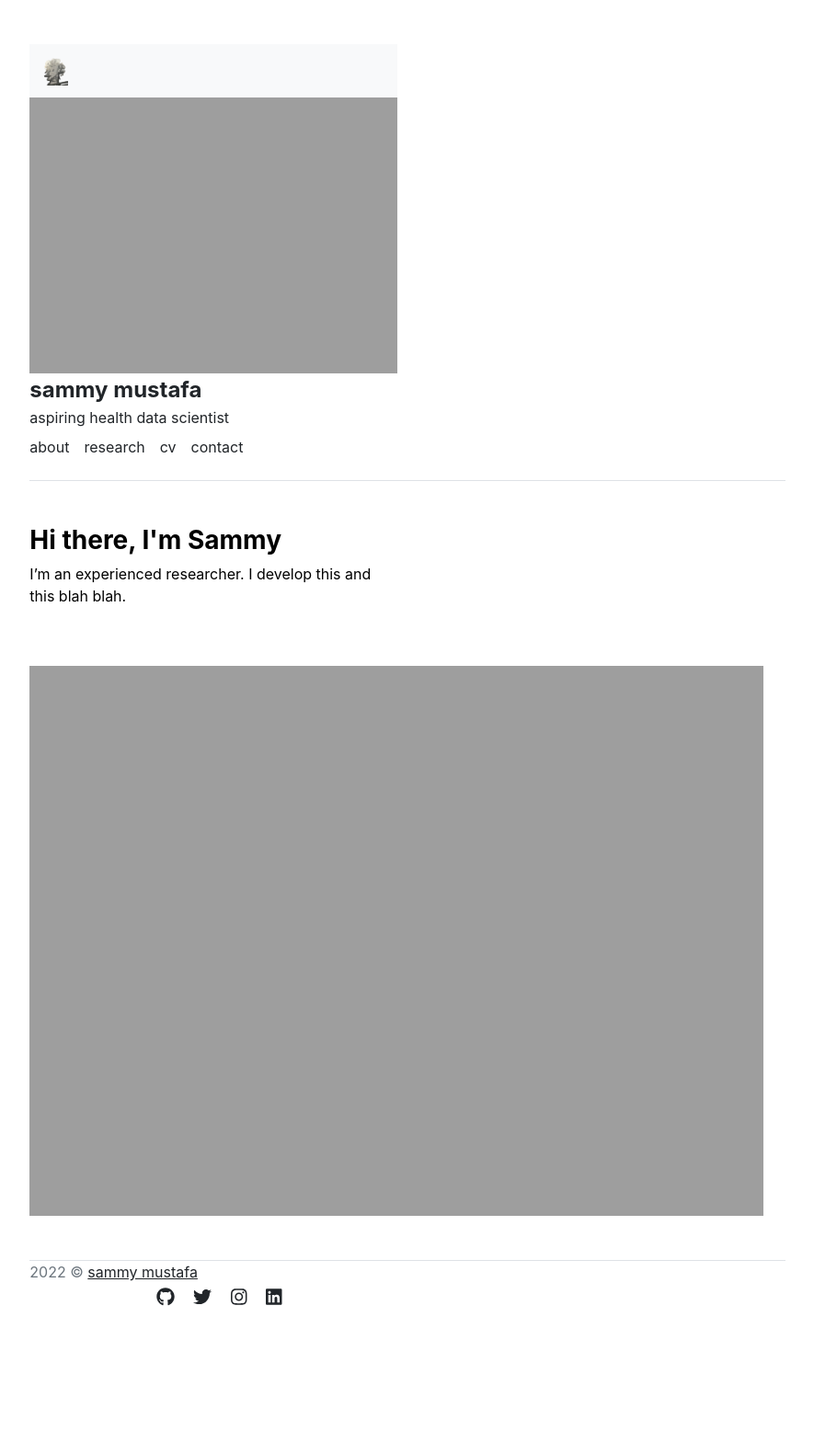
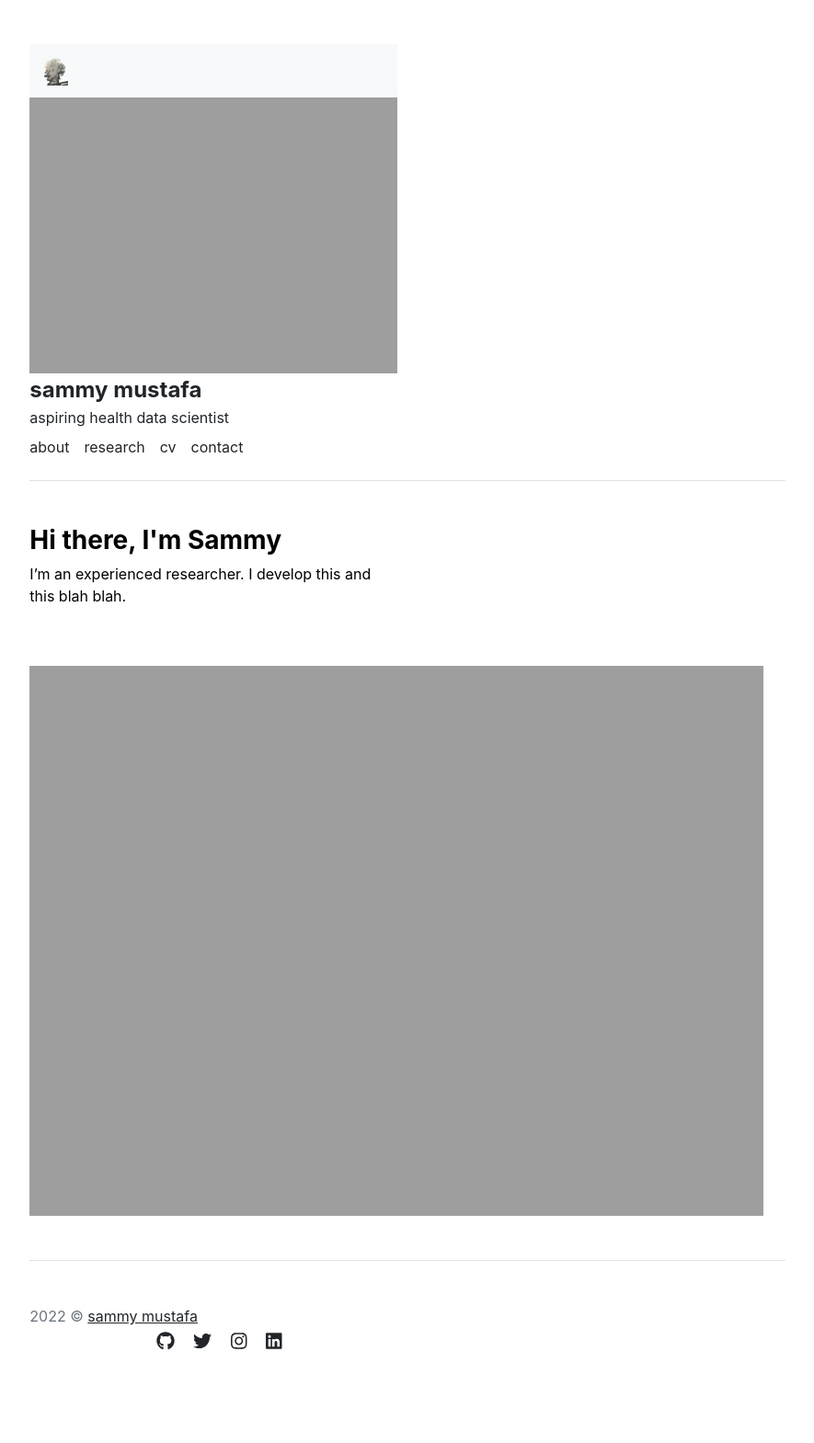
Before and after one commit to sammymustafa/sammymustafa.github.io, a Jekyll site: the page built from index.md, in a window 1280 px wide. Shown: the whole page at 92% size, without its empty margins (197-1082 px from the left). Built offline with Jekyll 4.4.1, drawn with Linux system fonts in a browser that asks for light colours; before the commit the page ends 1473 px from its top, so only the background shows below that.

Commit message:
fix footer

```diff
--- a/_includes/footer.html
+++ b/_includes/footer.html
@@ -1,4 +1,4 @@
-<footer class="text-muted border-top">
+<footer class="pt-5 my-5 text-muted border-top">
   <div class="copyright">{{site.time | date: '%Y'}} &copy; <a href="/">{{site.title}}</a></div>
   <div class="col-md-4 text-end social-media-icons">
     {% for item in site.data.settings.social %}
```
